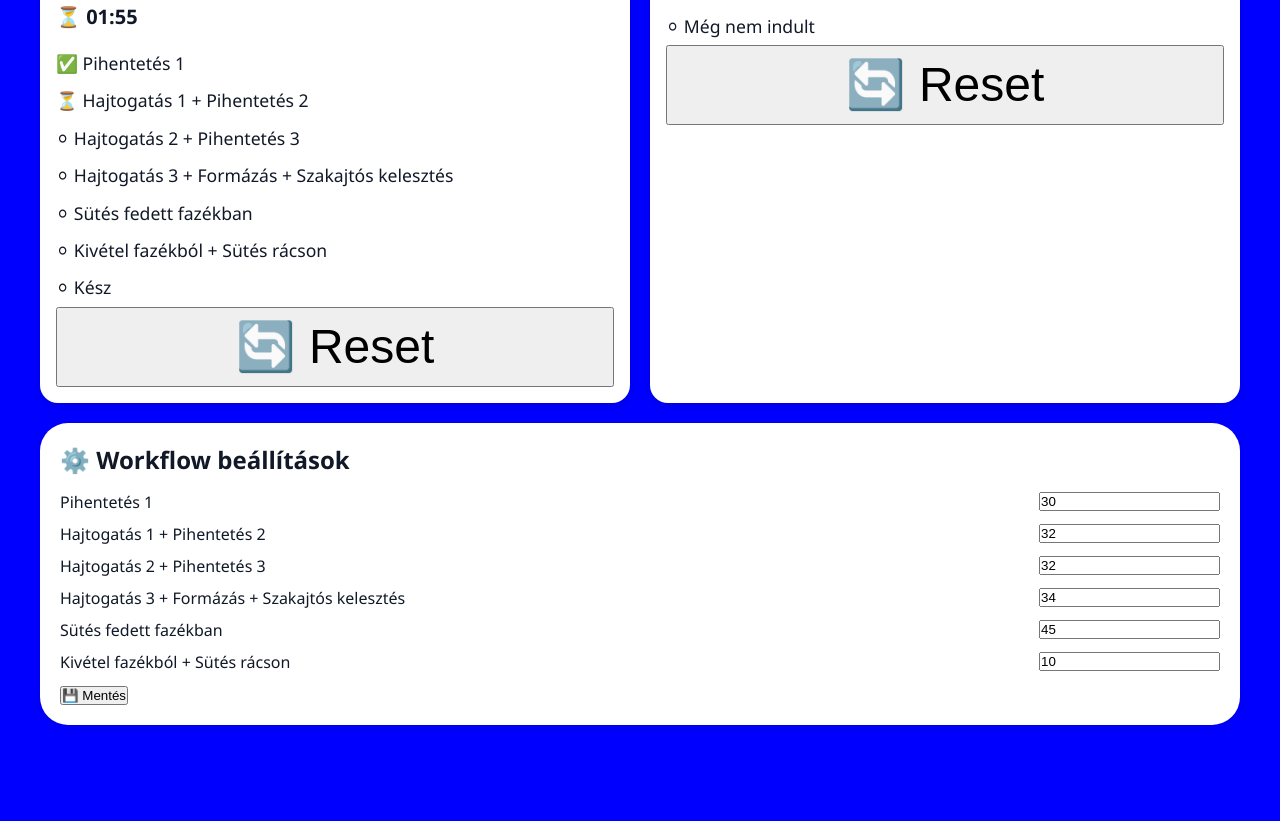
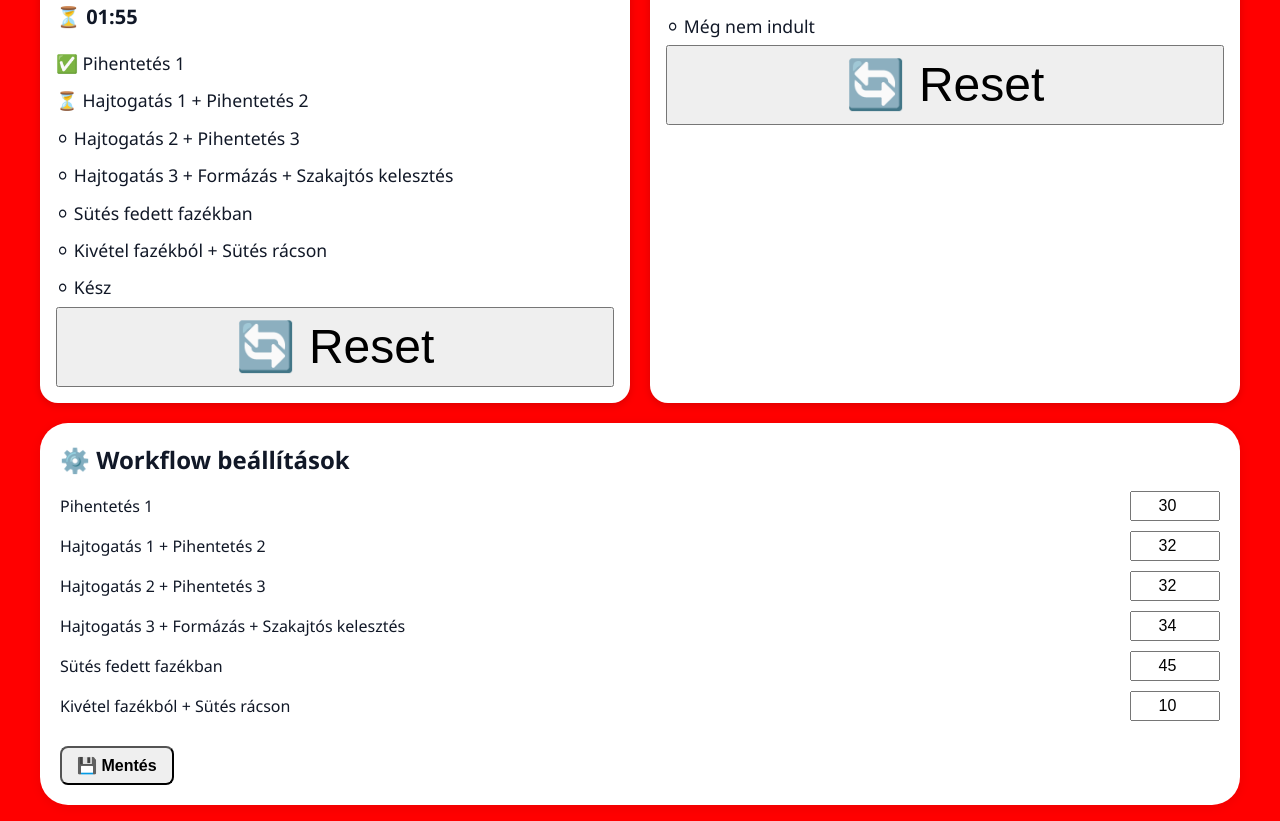
Before and after one commit to Tszaky/kenyersuto-asszisztens, a plain HTML site: page index.html in a window 1280 px wide. Shown: the part 1919-2740 px from the top of the page. Before the commit the page ends 2660 px from the top, so only its background shows below. Drawn offline with Linux system fonts and the light colour scheme.

Commit message:
style.css

```diff
--- a/style.css
+++ b/style.css
@@ -1,6 +1,6 @@
 
 body{
-    background:blue !important;
+    background:red !important;
     border:30px red !important;
 }
 :root{
@@ -305,3 +305,29 @@ body{
     margin-bottom: 10px;
 
 }
+.setting-row input{
+
+    width: 90px;
+
+    padding: 4px;
+
+    text-align: center;
+
+    font-size: 1rem;
+
+}
+#saveWorkflowBtn{
+
+    margin-top: 15px;
+
+    padding: 8px 15px;
+
+    font-size: 1rem;
+
+    font-weight: bold;
+
+    border-radius: 8px;
+
+    cursor: pointer;
+
+}
```
